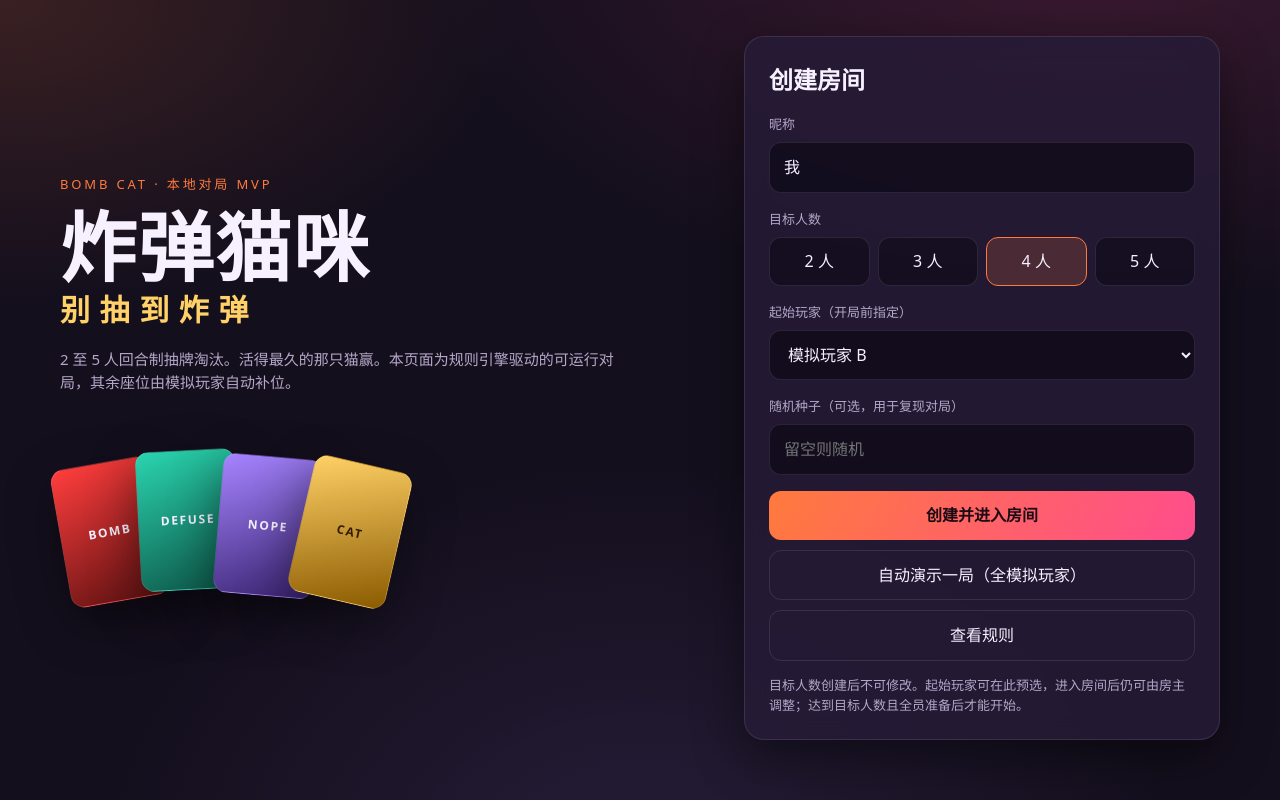
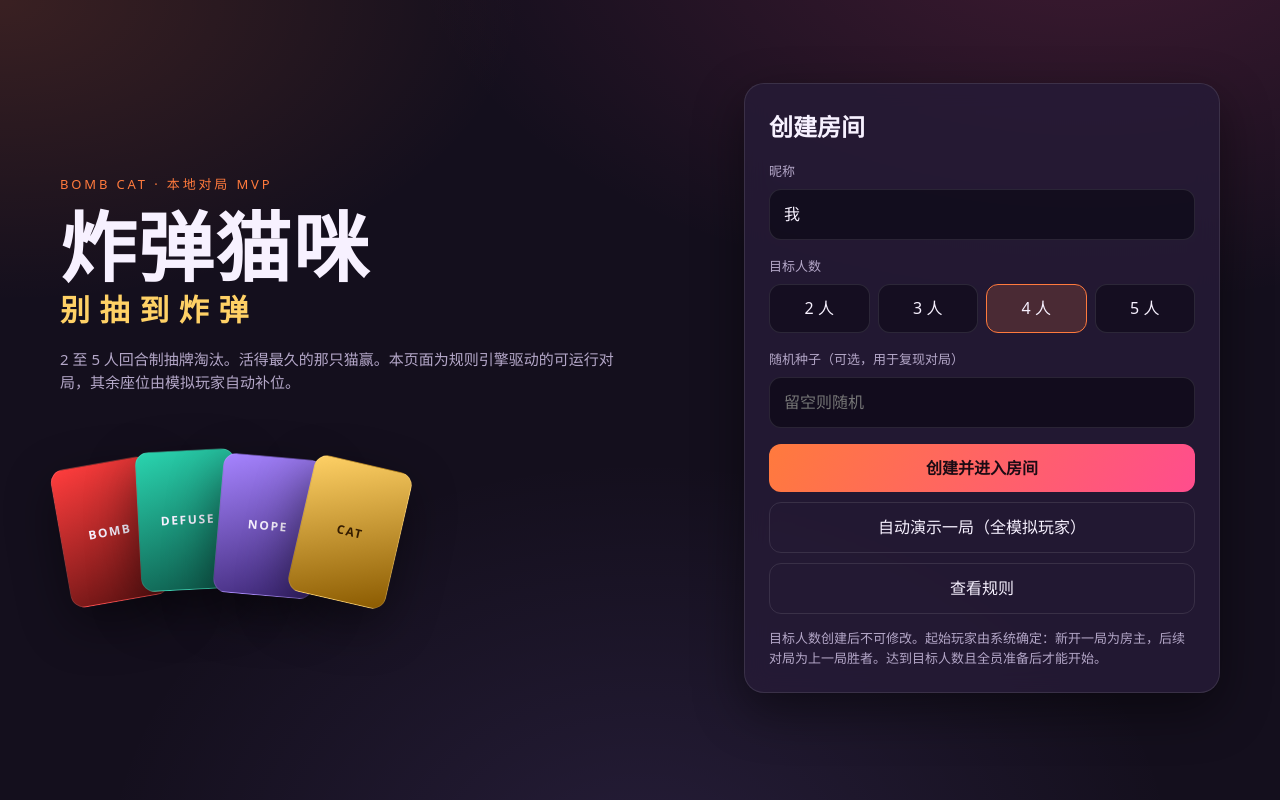
Before and after one commit to stefani333/Temp-BoomCat, a React (Vite) app in the folder apps/game-web/: page / in a window 1280 px wide. Built offline with nearby package versions, Linux system fonts and the light colour scheme.

Commit message:
feat(game-web): 移除起始玩家指定入口并按胜者设置先手

```diff
--- a/apps/game-web/src/App.tsx
+++ b/apps/game-web/src/App.tsx
@@ -67,7 +67,7 @@ export function App() {
   }, [refresh]);
 
   const createRoom = useCallback(
-    (count: PlayerCount, name: string, seed: number | undefined, startSeat: number) => {
+    (count: PlayerCount, name: string, seed: number | undefined, startSeat = 1) => {
       const seat = Math.min(Math.max(1, startSeat), count);
       const engine = GameEngine.createRoom({
         targetPlayerCount: count,
@@ -76,9 +76,6 @@ export function App() {
       });
       engineRef.current = engine;
       configRef.current = { count, name, seed, startSeat: seat };
-      if (seat === 1) {
-        engine.apply({ type: 'SET_START_PLAYER', playerId: ME, startPlayerId: ME }, newActionId());
-      }
       setStuck(false);
       setBotError('');
       setView(getGameView(engine, ME));
@@ -169,19 +166,18 @@ export function App() {
 
   const restart = () => {
     const config = configRef.current;
-    const engine = engineRef.current;
-    const startSeat = engine?.state.startPlayerId
-      ? engine.state.players.find((p) => p.id === engine.state.startPlayerId)?.seat ?? config.startSeat
-      : config.startSeat;
-    createRoom(config.count, config.name, config.seed, startSeat);
+    const winnerSeat = view?.winnerPlayerId
+      ? view.players.find((p) => p.id === view.winnerPlayerId)?.seat ?? 1
+      : 1;
+    createRoom(config.count, config.name, config.seed, winnerSeat);
   };
 
   const returnToRoom = useCallback(() => {
     const config = configRef.current;
     const engine = engineRef.current;
-    const startSeat = engine?.state.startPlayerId
-      ? engine.state.players.find((p) => p.id === engine.state.startPlayerId)?.seat ?? config.startSeat
-      : config.startSeat;
+    const winnerSeat = engine?.state.winnerPlayerId
+      ? engine.state.players.find((p) => p.id === engine.state.winnerPlayerId)?.seat ?? 1
+      : 1;
     const next = GameEngine.createRoom({
       targetPlayerCount: config.count,
       hostName: config.name,
@@ -190,9 +186,11 @@ export function App() {
     for (let seat = 2; seat <= config.count; seat += 1) {
       next.apply({ type: 'JOIN_ROOM', isBot: true, name: '', playerId: `p${seat}` }, newActionId());
     }
-    next.apply({ type: 'SET_START_PLAYER', playerId: ME, startPlayerId: `p${startSeat}` }, newActionId());
+    if (winnerSeat > 1) {
+      next.apply({ type: 'SET_START_PLAYER', playerId: ME, startPlayerId: `p${winnerSeat}` }, newActionId());
+    }
     engineRef.current = next;
-    configRef.current = { ...config, startSeat };
+    configRef.current = { ...config, startSeat: winnerSeat };
     setStuck(false);
     setBotError('');
     setView(getGameView(next, ME));
@@ -236,10 +234,6 @@ export function App() {
           view={view}
           onJoinBot={joinBot}
           onToggleReady={() => apply({ type: 'SET_READY', playerId: ME, ready: !view.myReady })}
-          onSetStartPlayer={(playerId) => {
-            if (!playerId) return;
-            apply({ type: 'SET_START_PLAYER', playerId: ME, startPlayerId: playerId });
-          }}
           onStart={() => apply({ type: 'START_GAME', playerId: ME })}
           onBack={backHome}
         />
--- a/apps/game-web/src/screens/HomeScreen.tsx
+++ b/apps/game-web/src/screens/HomeScreen.tsx
@@ -1,7 +1,7 @@
 import { useState } from 'react';
 
 interface HomeScreenProps {
-  onCreate: (count: 2 | 3 | 4 | 5, name: string, seed: number | undefined, startSeat: number) => void;
+  onCreate: (count: 2 | 3 | 4 | 5, name: string, seed: number | undefined) => void;
   onDemo: () => void;
   hasSavedGame: boolean;
   onContinue: () => void;
@@ -54,17 +54,10 @@ export function HomeScreen({ onCreate, onDemo, hasSavedGame, onContinue }: HomeS
   const [count, setCount] = useState<2 | 3 | 4 | 5>(4);
   const [name, setName] = useState('我');
   const [seed, setSeed] = useState('');
-  const [startSeat, setStartSeat] = useState(1);
   const [rulesOpen, setRulesOpen] = useState(false);
-
-  const displayName = name.trim() || '我';
-  const seatLabel = (seat: number) => (
-    seat === 1 ? displayName : `模拟玩家 ${String.fromCharCode(64 + seat)}`
-  );
 
   const chooseCount = (value: 2 | 3 | 4 | 5) => {
     setCount(value);
-    if (startSeat > value) setStartSeat(1);
   };
 
   const submit = () => {
@@ -74,7 +67,6 @@ export function HomeScreen({ onCreate, onDemo, hasSavedGame, onContinue }: HomeS
       count,
       trimmed || '我',
       Number.isFinite(seedValue) ? seedValue : undefined,
-      Math.min(startSeat, count),
     );
   };
 
@@ -129,16 +121,6 @@ export function HomeScreen({ onCreate, onDemo, hasSavedGame, onContinue }: HomeS
           </div>
         </div>
         <label className="field">
-          <span>起始玩家（开局前指定）</span>
-          <select value={startSeat} onChange={(event) => setStartSeat(Number(event.target.value))}>
-            {COUNTS.filter((value) => value <= count).map((seat) => (
-              <option key={seat} value={seat}>
-                {seatLabel(seat)}
-              </option>
-            ))}
-          </select>
-        </label>
-        <label className="field">
           <span>随机种子（可选，用于复现对局）</span>
           <input
             value={seed}
@@ -157,7 +139,7 @@ export function HomeScreen({ onCreate, onDemo, hasSavedGame, onContinue }: HomeS
           查看规则
         </button>
         <p className="panel__note">
-          目标人数创建后不可修改。起始玩家可在此预选，进入房间后仍可由房主调整；达到目标人数且全员准备后才能开始。
+          目标人数创建后不可修改。起始玩家由系统确定：新开一局为房主，后续对局为上一局胜者。达到目标人数且全员准备后才能开始。
         </p>
       </section>
 
--- a/apps/game-web/src/screens/RoomScreen.tsx
+++ b/apps/game-web/src/screens/RoomScreen.tsx
@@ -4,7 +4,6 @@ interface RoomScreenProps {
   view: GameView;
   onJoinBot: () => void;
   onToggleReady: () => void;
-  onSetStartPlayer: (playerId: string) => void;
   onStart: () => void;
   onBack: () => void;
 }
@@ -13,7 +12,6 @@ export function RoomScreen({
   view,
   onJoinBot,
   onToggleReady,
-  onSetStartPlayer,
   onStart,
   onBack,
 }: RoomScreenProps) {
@@ -78,18 +76,8 @@ export function RoomScreen({
         </div>
 
         <label className="field">
-          <span>起始玩家（房主指定，未指定不可开始）</span>
-          <select
-            value={view.startPlayerId ?? ''}
-            onChange={(event) => onSetStartPlayer(event.target.value)}
-          >
-            <option value="">请选择起始玩家</option>
-            {view.players.map((player) => (
-              <option key={player.id} value={player.id}>
-                {player.name}
-              </option>
-            ))}
-          </select>
+          <span>起始玩家</span>
+          <p className="hint">新开一局由房主先手，后续对局由上一局胜者先手，无需手动指定。</p>
         </label>
 
         {view.startBlockReason ? (
@@ -114,7 +102,7 @@ export function RoomScreen({
           <li>每位玩家初始 5 张手牌，其中 1 张拆除（消火）。</li>
           <li>炸弹猫数量：2 人 2 张、3 人 2 张、4 人 3 张、5 人 4 张。</li>
           <li>拆除放回：2 人局仅放回 2 张，3 至 5 人局全部放回。</li>
-          <li>起始玩家由房主指定，本页面由你担任房主。</li>
+          <li>起始玩家自动确定：新开一局为房主，后续对局为上一局胜者。</li>
         </ul>
       </section>
     </div>
```
